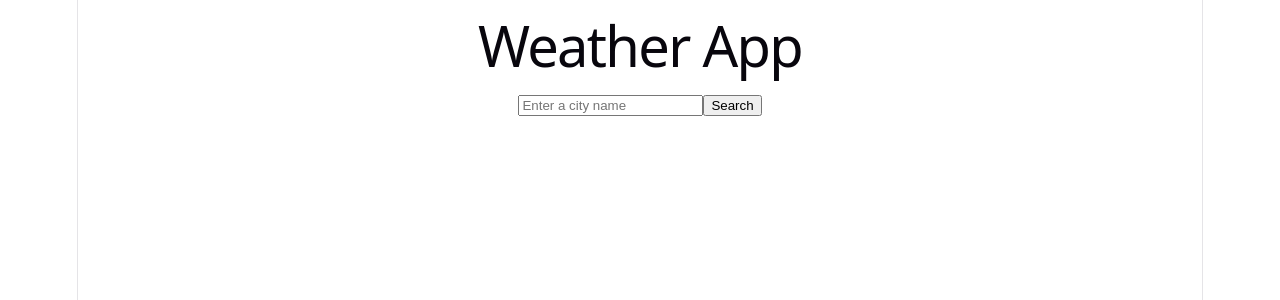
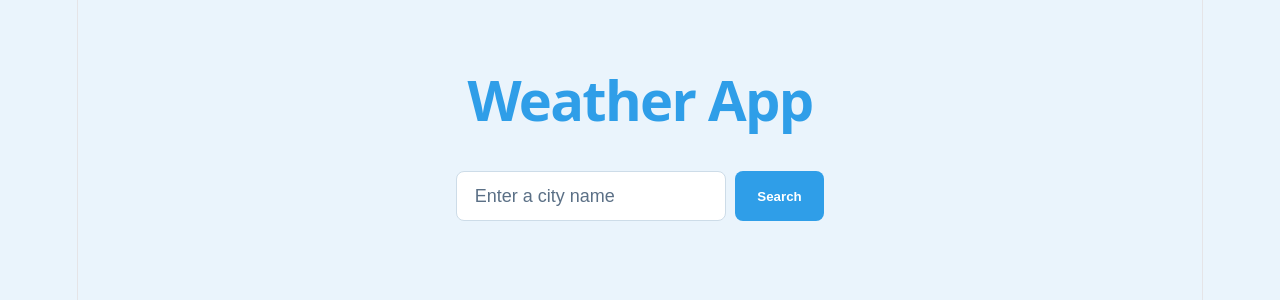
Before and after one commit to Wareez-jpg/Weather-App, a React (Vite) app: page / in a window 1280 px wide. Shown: the top 300 px of the page. Built offline with nearby package versions, Linux system fonts and the light colour scheme.

Commit message:
update App.jsx

```diff
--- a/src/App.css
+++ b/src/App.css
@@ -1,184 +1,115 @@
-.counter {
-  font-size: 16px;
-  padding: 5px 10px;
-  border-radius: 5px;
-  color: var(--accent);
-  background: var(--accent-bg);
-  border: 2px solid transparent;
-  transition: border-color 0.3s;
-  margin-bottom: 24px;
-
-  &:hover {
-    border-color: var(--accent-border);
-  }
-  &:focus-visible {
-    outline: 2px solid var(--accent);
-    outline-offset: 2px;
-  }
+:root {
+  --bg-primary: #eaf4fc;
+  --bg-surface: #ffffff;
+  --text-primary: #1c2b3a;
+  --text-secondary: #5b7086;
+  --accent: #2f9ee8;
+  --accent-hover: #1c85cc;
+  --shadow: rgba(31, 90, 130, 0.12);
 }
 
-.hero {
-  position: relative;
-
-  .base,
-  .framework,
-  .vite {
-    inset-inline: 0;
-    margin: 0 auto;
+body {
+  margin: 0;
+  background-color: var(--bg-primary);
+  color: var(--text-primary);
+  font-family: system-ui, sans-serif;
 }
 
-  .base {
-    width: 170px;
-    position: relative;
-    z-index: 0;
+.app {
+  display: flex;
+  flex-direction: column;
+  align-items: center;
+  min-height: 100vh;
+  padding: 3rem 1rem;
+  text-align: center;
 }
 
-  .framework,
-  .vite {
-    position: absolute;
+h1 {
+  color: var(--accent);
+  font-weight: 700;
 }
 
-  .framework {
-    z-index: 1;
-    top: 34px;
-    height: 28px;
-    transform: perspective(2000px) rotateZ(300deg) rotateX(44deg) rotateY(39deg)
-      scale(1.4);
+.search-bar {
+  display: flex;
+  gap: 0.5rem;
+  margin-top: 1.5rem;
 }
 
-  .vite {
-    z-index: 0;
-    top: 107px;
-    height: 26px;
-    width: auto;
-    transform: perspective(2000px) rotateZ(300deg) rotateX(40deg) rotateY(39deg)
-      scale(0.8);
-  }
+.search-bar input {
+  background-color: var(--bg-surface);
+  color: var(--text-primary);
+  border: 1px solid #cddce8;
+  border-radius: 8px;
+  padding: 0.75rem 1rem;
+  font-size: 1rem;
 }
 
-#center {
-  display: flex;
-  flex-direction: column;
-  gap: 25px;
-  place-content: center;
-  place-items: center;
-  flex-grow: 1;
-
-  @media (max-width: 1024px) {
-    padding: 32px 20px 24px;
-    gap: 18px;
-  }
+.search-bar input::placeholder {
+  color: var(--text-secondary);
 }
 
-#next-steps {
-  display: flex;
-  border-top: 1px solid var(--border);
-  text-align: left;
+.search-bar input:focus {
+  outline: none;
+  border-color: var(--accent);
+}
 
-  & > div {
-    flex: 1 1 0;
-    padding: 32px;
-    @media (max-width: 1024px) {
-      padding: 24px 20px;
+.search-bar button {
+  background-color: var(--accent);
+  color: #ffffff;
+  border: none;
+  border-radius: 8px;
+  padding: 0.75rem 1.25rem;
+  font-weight: 600;
+  cursor: pointer;
+  transition: background-color 0.2s ease;
 }
+
+.search-bar button:hover {
+  background-color: var(--accent-hover);
+}
+
+.weather_display {
+  background-color: var(--bg-surface);
+  border-radius: 16px;
+  padding: 2rem;
+  margin-top: 2rem;
+  min-width: 28opx;
+  box-shadow: 0 8px 24px var(--shadow);
+}
+
+.weather-display h2 {
+  color: var(--accent);
+  margin-top: 0;
+  font-size: 1.5rem;
+}
+
+.weather-display p {
+  color: var(--text-secondary);
+  margin: 0.5rem 0;
+  font-size: 1rem;
 }
 
 .icon {
-    margin-bottom: 16px;
-    width: 22px;
-    height: 22px;
+  font-size: 3rem;
+  margin: 0.5rem o;
 }
 
-  @media (max-width: 1024px) {
-    flex-direction: column;
-    text-align: center;
-  }
+.theme-sunny {
+  background: linear-gradient(135deg, #fff6da, #ffffff)
 }
 
-#docs {
-  border-right: 1px solid var(--border);
-
-  @media (max-width: 1024px) {
-    border-right: none;
-    border-bottom: 1px solid var(--border);
-  }
+.theme-cloudy {
+  background: linear-gradient(135deg, #e4eaf0, #ffffff)
 }
 
-#next-steps ul {
-  list-style: none;
-  padding: 0;
-  display: flex;
-  gap: 8px;
-  margin: 32px 0 0;
-
-  .logo {
-    height: 18px;
+.theme-rainy {
+  background: linear-gradient(135deg, #d7e6f5, #ffffff)
 }
 
-  a {
-    color: var(--text-h);
-    font-size: 16px;
-    border-radius: 6px;
-    background: var(--social-bg);
-    display: flex;
-    padding: 6px 12px;
-    align-items: center;
-    gap: 8px;
-    text-decoration: none;
-    transition: box-shadow 0.3s;
-
-    &:hover {
-      box-shadow: var(--shadow);
-    }
-    .button-icon {
-      height: 18px;
-      width: 18px;
-    }
+.theme-snowy {
+  background: linear-gradient(135deg, #f0f6fc, #ffffff)
 }
 
-  @media (max-width: 1024px) {
-    margin-top: 20px;
-    flex-wrap: wrap;
-    justify-content: center;
-
-    li {
-      flex: 1 1 calc(50% - 8px);
+.theme-stormy {
+  background: linear-gradient(135deg, #cdd6e0, #ffffff)
 }
-
-    a {
-      width: 100%;
-      justify-content: center;
-      box-sizing: border-box;
-    }
-  }
-}
-
-#spacer {
-  height: 88px;
-  border-top: 1px solid var(--border);
-  @media (max-width: 1024px) {
-    height: 48px;
-  }
-}
-
-.ticks {
-  position: relative;
-  width: 100%;
-
-  &::before,
-  &::after {
-    content: '';
-    position: absolute;
-    top: -4.5px;
-    border: 5px solid transparent;
-  }
-
-  &::before {
-    left: 0;
-    border-left-color: var(--border);
-  }
-  &::after {
-    right: 0;
-    border-right-color: var(--border);
-  }
-}
--- a/src/App.jsx
+++ b/src/App.jsx
@@ -1,6 +1,21 @@
 import { useState } from 'react'
 import SearchBar from './components/SearchBar'
 import './App.css'
+
+const weatherCodeMap = {
+  0: { label: 'Clear sky', icon: '☀️', theme: 'sunny' },
+  1: { label: 'Mostly clear', icon: '🌤️', theme: 'sunny' },
+  2: { label: 'Partly cloudy', icon: '⛅', theme: 'cloudy' },
+  3: { label: 'Overcast', icon: '☁️', theme: 'cloudy' },
+  45: { label: 'Fog', icon: '🌫️', theme: 'cloudy' },
+  61: { label: 'Light rain', icon: '🌦️', theme: 'rainy' },
+  63: { label: 'Moderate rain', icon: '🌧️', theme: 'rainy' },
+  65: { label: 'Heavy rain', icon: '🌧️', theme: 'rainy' },
+  71: { label: 'Light snow', icon: '🌨️', theme: 'snowy' },
+  73: { label: 'Moderate snow', icon: '❄️', theme: 'snowy' },
+  75: { label: 'Heavy snow', icon: '❄️', theme: 'snowy' },
+  95: { label: 'Thunderstorm', icon: '⛈️', theme: 'stormy' },
+}
 
 function App() {
   const [weatherData, setWeatherData] = useState(null)
@@ -16,14 +31,14 @@ function App() {
       return
     }
 
-    const { latitude, longitude } = geoData.results[0]
+    const { latitude, longitude, name } = geoData.results[0]
 
     const weatherResponse = await fetch(
-      `https://api.open-meteo.com/v1/forecast?latitude=${latitude}&longitude=${longitude}&current=temperature_2m,weather_code`
+      `https://api.open-meteo.com/v1/forecast?latitude=${latitude}&longitude=${longitude}&current=temperature_2m,weather_code,relative_humidity_2m,wind_speed_10m`
     )
     const weatherData = await weatherResponse.json()
 
-    setWeatherData(weatherData.current)
+    setWeatherData({ ...weatherData.current, city: name })
   }
 
   return (
@@ -31,9 +46,13 @@ function App() {
       <h1>Weather App</h1>
       <SearchBar onSearch={handleSearch}/>
       {weatherData && (
-        <div className="weather-display">
+        <div className={`weather-display theme-${weatherCodeMap[weatherData.weather_code].theme}`}>
+          <h2>{weatherData.city}</h2>
+          <div className="icon">{weatherCodeMap[weatherData.weather_code].icon}</div>
           <p>Temperature: {weatherData.temperature_2m}°C</p>
-          <p>Weather code: {weatherData.weather_code}</p>
+          <p>Condition: {weatherCodeMap[weatherData.weather_code].label}</p>
+          <p>Humidity: {weatherData.relative_humidity_2m}%</p>
+          <p>Wind Speed: {weatherData.wind_speed_10m} km/h</p>
         </div>
       )}
     </div>
```
Lines whose indentation alone changed are shown as unchanged.
